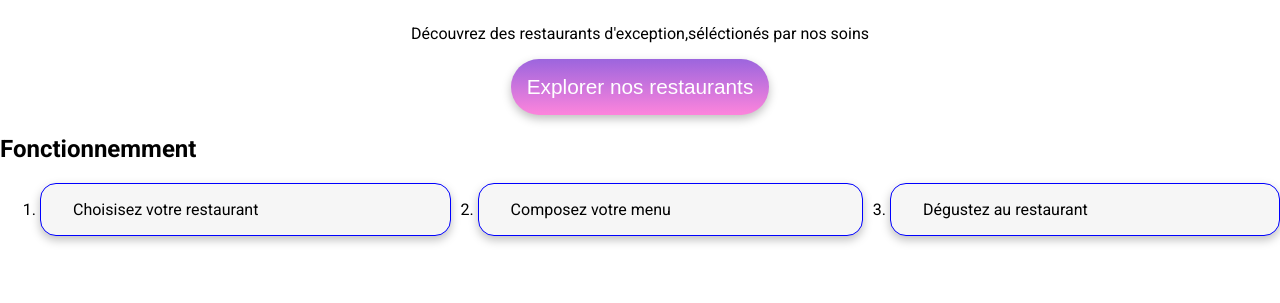
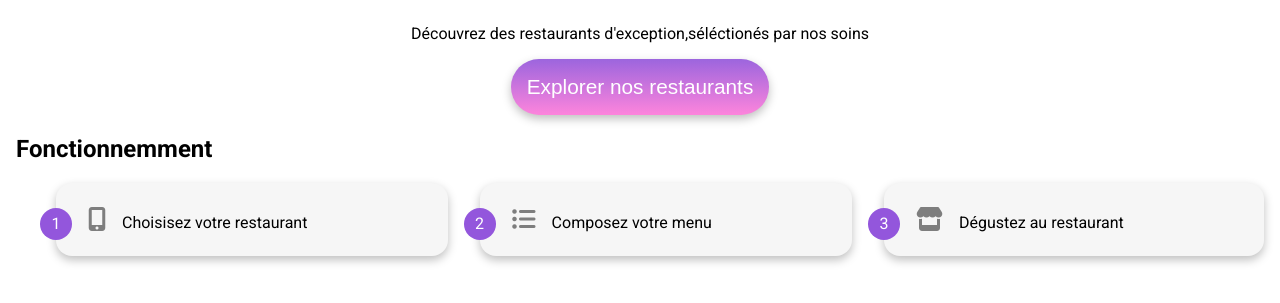
Before and after one commit to Sulayman2005/Canteau_Sulayman_p4, a website: page index.html in a window 1280 px wide. Shown: the part 285-588 px from the top of the page. Drawn offline with Linux system fonts and the light colour scheme; a web font is replaced by a local one.

Commit message:
add counter to item bullet point

```diff
--- a/index.html
+++ b/index.html
@@ -34,9 +34,9 @@
             <section class="item">
                 <h2>Fonctionnemment</h2>
                 <ol>
-                    <li>Choisisez votre restaurant</li>
-                    <li>Composez votre menu</li>
-                    <li>Dégustez au restaurant</li>
+                    <li><i class="fas fa-mobile-alt"></i>Choisisez votre restaurant</li>
+                    <li><i class="fas fa-list-ul"></i>Composez votre menu</li>
+                    <li><i class="fas fa-store"></i>Dégustez au restaurant</li>
                 </ol>
             </section>
         </main>
--- a/sass/base.scss
+++ b/sass/base.scss
@@ -8,3 +8,7 @@
     margin: 0;
     font-family: "Roboto", sans-serif;
 }
+
+main {
+    padding: 0 1rem;
+}
--- a/sass/layout/item.scss
+++ b/sass/layout/item.scss
@@ -1,24 +1,49 @@
 @use"../utils/box-shadow";
 @use "../utils/zoom.scss";
+@use "../utils/color.scss";
 
-.item ol {
-    display: flex;
-    flex-wrap: wrap;
-    gap: 27px;
-    @media (max-width: 800px) {
-        & ol {
+.item {
+    counter-reset: steps;
+    & ol {
+        display: flex;
+        gap: 2rem;
+        @media (max-width: 1000px) {
             flex-direction: column;
         }
     }
     & li {
+        position: relative;
+        &::before {
+            content: counter(steps);
+            counter-increment: steps;
+            color: white;
+            background-color: color.$purple;
+            width: 0.5rem;
+            height: 0.5rem;
+            border-radius: 1rem;
+            background-color: #9356DC;
+            width: 2rem;
+            height: 2rem;
+            display: grid;
+            place-items: center;
+            border-radius: 50%;
+            position: absolute;
+            bottom: 1rem;
+            left: -1rem;
+        }
+        list-style-type: none;
         background-color: #f6f6f6;
-        padding: 1rem 2rem;
-        border: 1px solid blue;
+        padding: 1.5rem 2rem;
         flex-grow: 1;
         border-radius: 1rem;
         @include box-shadow.base-shadow;
         &:hover {
             @include zoom.zoom;
         }
+        & i.fas {
+            margin-right: 1rem;
+            color: color.$lightgrey;
+            font-size: 1.5rem;
+        }
     }
 }
--- /dev/null
+++ b/sass/utils/color.scss
@@ -0,0 +1,2 @@
+$lightgrey: #7e7e7e;
+$purple: #9356dc;
```
Also changed, not shown: style.css, 1 other file.
